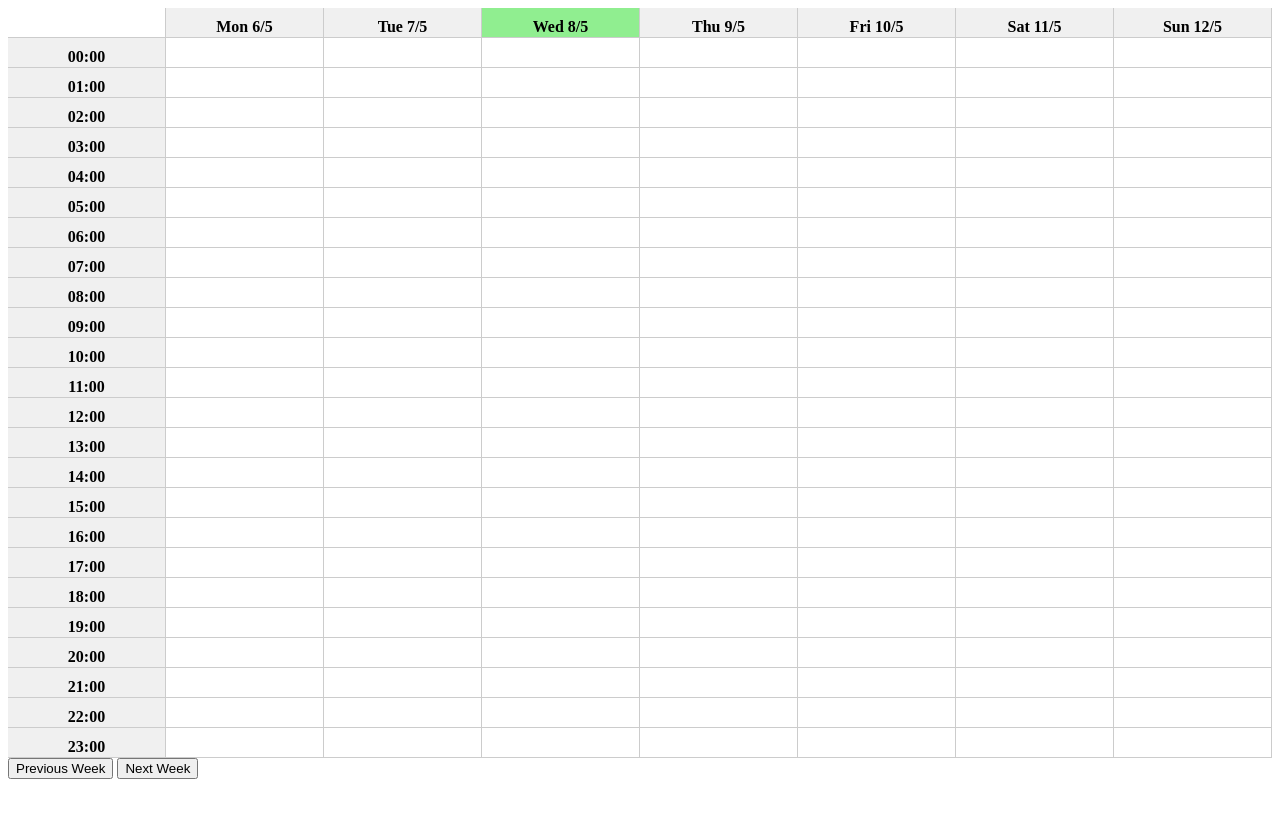
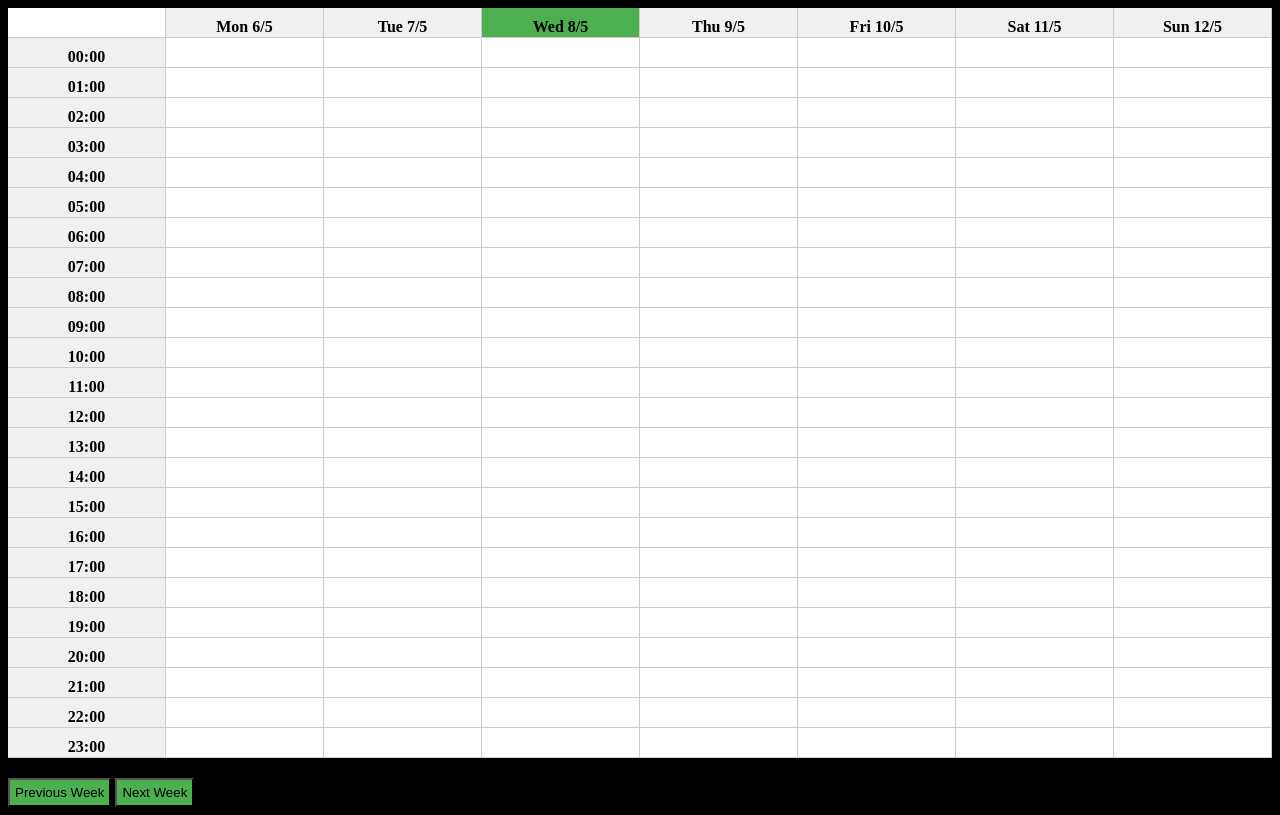
Before and after one commit to Thijs-Dery/Project-Trends-II, a website: page public/main.html in a window 1280 px wide. Drawn offline with Linux system fonts and the light colour scheme.

Commit message:
basic style for calendar

```diff
--- a/public/styles/main.css
+++ b/public/styles/main.css
@@ -2,6 +2,11 @@
     display: grid;
     grid-template-columns: repeat(8, 1fr);
     grid-template-rows: repeat(25, 30px);
+    background-color: white;
+}
+
+html{
+    background-color: black;
 }
 
 .day-cell {
@@ -33,5 +38,11 @@
 }
 
 .current-day {
-    background-color: lightgreen; /* Green */
+    background-color: #4CAF50; /* Green */
 }
+
+button{
+    margin-top: 20px;
+    padding: 5px;
+    background-color: #4CAF50;
+}
```
